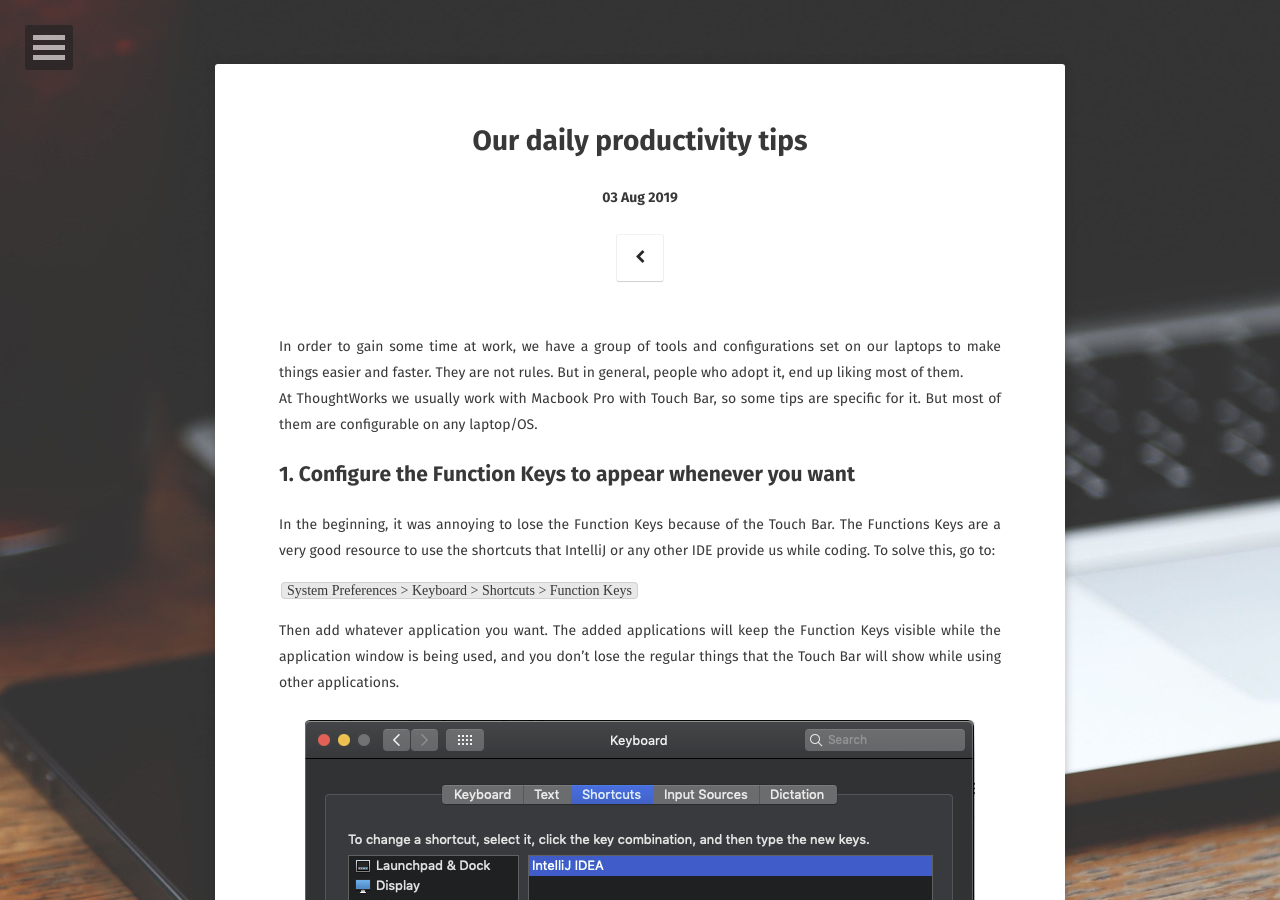
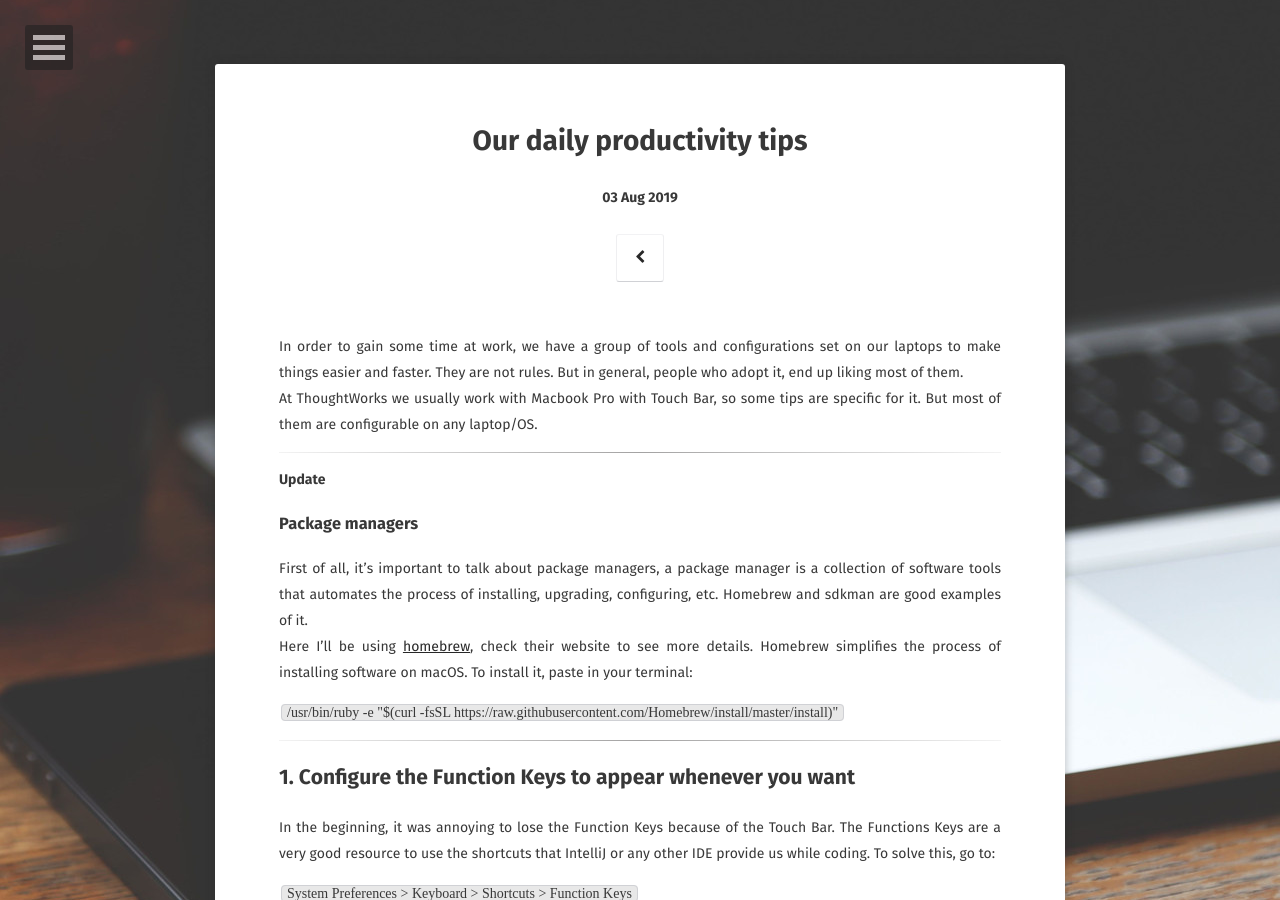
Before and after one commit to alinebone/alinebone.github.io, a Jekyll site: the page built from _posts/2019-08-03-our-daily-productivity-tips.md, in a window 1280 px wide and 900 px high. Built offline with Jekyll 4.4.1, drawn with Linux system fonts in a browser that asks for light colours; some web fonts are replaced.

Commit message:
Update 2019-08-03-our-daily-productivity-tips.md

```diff
--- a/_posts/2019-08-03-our-daily-productivity-tips.md
+++ b/_posts/2019-08-03-our-daily-productivity-tips.md
@@ -6,6 +6,18 @@ date:   2019-08-03
 
 In order to gain some time at work, we have a group of tools and configurations set on our laptops to make things easier and faster. They are not rules. But in general, people who adopt it, end up liking most of them.
 At ThoughtWorks we usually work with Macbook Pro with Touch Bar, so some tips are specific for it. But most of them are configurable on any laptop/OS.
+
+---
+
+<strong>Update</strong>
+### Package managers
+First of all, it's important to talk about package managers, a package manager is a collection of software tools that automates the process of installing, upgrading, configuring, etc. Homebrew and sdkman are good examples of it.
+Here I'll be using [homebrew](https://brew.sh/), check their website to see more details. Homebrew simplifies the process of installing software on macOS.
+To install it, paste in your terminal:
+
+`/usr/bin/ruby -e "$(curl -fsSL https://raw.githubusercontent.com/Homebrew/install/master/install)"`
+
+---
 
 ## 1. Configure the Function Keys to appear whenever you want
 In the beginning, it was annoying to lose the Function Keys because of the Touch Bar. The Functions Keys are a very good resource to use the shortcuts that IntelliJ or any other IDE provide us while coding.
```
